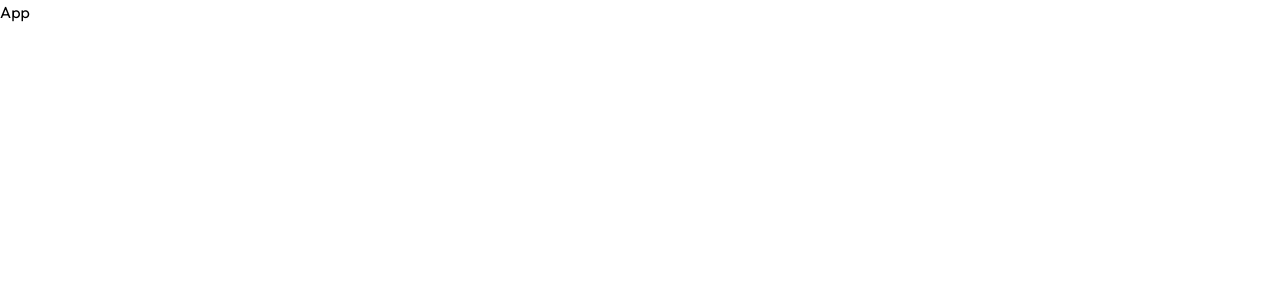
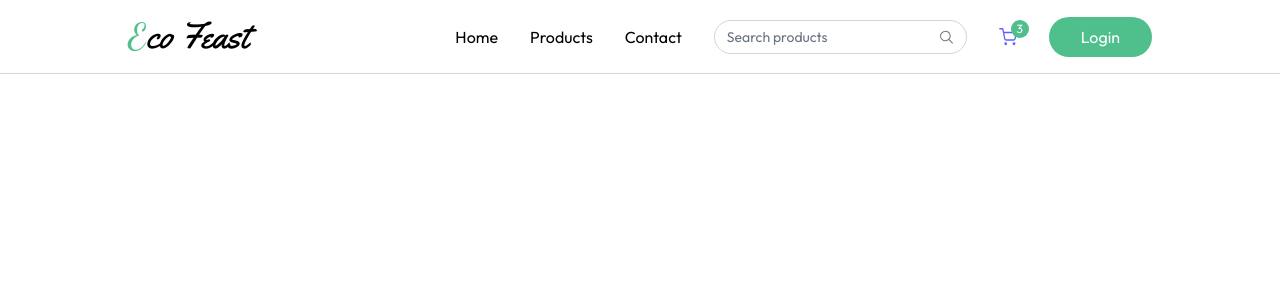
Before and after one commit to itz-Hiru/Eco-Feast-E-Commerce-Frontend, a React (Vite) app: page / in a window 1280 px wide. Shown: the top 300 px of the page. Built offline with nearby package versions, Linux system fonts and the light colour scheme.

Commit message:
Created Navbar

```diff
--- a/src/App.jsx
+++ b/src/App.jsx
@@ -1,8 +1,11 @@
 import React from 'react'
+import Navbar from './components/Navbar/Navbar'
 
 const App = () => {
   return (
-    <div>App</div>
+    <div>
+      <Navbar />
+    </div>
   )
 }
 
--- /dev/null
+++ b/src/components/Navbar/Navbar.jsx
@@ -0,0 +1,116 @@
+import React from "react";
+import { NavLink } from "react-router-dom";
+
+const Navbar = () => {
+  const [open, setOpen] = React.useState(false);
+  return (
+    <nav className="flex items-center justify-between px-6 md:px-16 lg:px-24 xl:px-32 py-4 border-b border-gray-300 bg-white relative transition-all">
+      <NavLink to="/">
+      <h2 className="text-4xl font-yellowtail font-medium"> <span className="text-primary font-dancing">E</span>co Feast</h2>
+      </NavLink>
+
+      {/* Desktop Menu */}
+      <div className="hidden sm:flex items-center gap-8">
+        <NavLink to="/">Home</NavLink>
+        <NavLink to="/products">Products</NavLink>
+        <NavLink to="/contact">Contact</NavLink>
+
+        <div className="hidden lg:flex items-center text-sm gap-2 border border-gray-300 px-3 rounded-full">
+          <input
+            className="py-1.5 w-full bg-transparent outline-none placeholder-gray-500"
+            type="text"
+            placeholder="Search products"
+          />
+          <svg
+            width="16"
+            height="16"
+            viewBox="0 0 16 16"
+            fill="none"
+            xmlns="http://www.w3.org/2000/svg"
+          >
+            <path
+              d="M10.836 10.615 15 14.695"
+              stroke="#7A7B7D"
+              strokeWidth="1.2"
+              strokeLinecap="round"
+              strokeLinejoin="round"
+            />
+            <path
+              clipRule="evenodd"
+              d="M9.141 11.738c2.729-1.136 4.001-4.224 2.841-6.898S7.67.921 4.942 2.057C2.211 3.193.94 6.281 2.1 8.955s4.312 3.92 7.041 2.783"
+              stroke="#7A7B7D"
+              strokeWidth="1.2"
+              strokeLinecap="round"
+              strokeLinejoin="round"
+            />
+          </svg>
+        </div>
+
+        <div className="relative cursor-pointer">
+          <svg
+            width="18"
+            height="18"
+            viewBox="0 0 14 14"
+            fill="none"
+            xmlns="http://www.w3.org/2000/svg"
+          >
+            <path
+              d="M.583.583h2.333l1.564 7.81a1.17 1.17 0 0 0 1.166.94h5.67a1.17 1.17 0 0 0 1.167-.94l.933-4.893H3.5m2.333 8.75a.583.583 0 1 1-1.167 0 .583.583 0 0 1 1.167 0m6.417 0a.583.583 0 1 1-1.167 0 .583.583 0 0 1 1.167 0"
+              stroke="#615fff"
+              strokeLinecap="round"
+              strokeLinejoin="round"
+            />
+          </svg>
+          <button className="absolute -top-2 -right-3 text-xs text-white bg-primary w-[18px] h-[18px] rounded-full">
+            3
+          </button>
+        </div>
+
+        <button className="cursor-pointer px-8 py-2 bg-primary hover:bg-primary-dull transition text-white rounded-full">
+          Login
+        </button>
+      </div>
+
+      <button
+        onClick={() => (open ? setOpen(false) : setOpen(true))}
+        aria-label="Menu"
+        className="sm:hidden cursor-pointer"
+      >
+        {/* Menu Icon SVG */}
+        <svg
+          width="21"
+          height="15"
+          viewBox="0 0 21 15"
+          fill="none"
+          xmlns="http://www.w3.org/2000/svg"
+        >
+          <rect width="21" height="1.5" rx=".75" fill="#426287" />
+          <rect x="8" y="6" width="13" height="1.5" rx=".75" fill="#426287" />
+          <rect x="6" y="13" width="15" height="1.5" rx=".75" fill="#426287" />
+        </svg>
+      </button>
+
+      {/* Mobile Menu */}
+      <div
+        className={`${
+          open ? "flex" : "hidden"
+        } absolute top-[60px] left-0 w-full bg-white shadow-md py-4 flex-col items-start gap-2 px-5 text-sm md:hidden`}
+      >
+        <a href="#" className="block">
+          Home
+        </a>
+        <a href="#" className="block">
+          About
+        </a>
+        <a href="#" className="block">
+          Contact
+        </a>
+        <button className="cursor-pointer px-6 py-2 mt-2 bg-primary hover:bg-primary-dull transition text-white rounded-full text-sm">
+          Login
+        </button>
+      </div>
+    </nav>
+  );
+};
+
+export default Navbar;
--- a/src/index.css
+++ b/src/index.css
@@ -1,4 +1,4 @@
-@import url('https://fonts.googleapis.com/css2?family=Outfit:wght@100..900&display=swap');
+@import url('https://fonts.googleapis.com/css2?family=Dancing+Script:wght@400..700&family=Outfit:wght@100..900&family=Yellowtail&display=swap');
 @import "tailwindcss";
 
 * {
@@ -9,3 +9,12 @@
     --color-primary: #4FBF8B;
     --color-primary-dull: #44AE7C;
 }
+
+
+.font-dancing {
+    font-family: "Dancing Script", cursive;
+}
+
+.font-yellowtail {
+    font-family: "Yellowtail", cursive;
+}
--- a/src/main.jsx
+++ b/src/main.jsx
@@ -1,7 +1,7 @@
 import { createRoot } from "react-dom/client";
 import { BrowserRouter } from "react-router-dom";
 import App from "./App.jsx";
-import { AppContextProvider } from "./components/AppContext.jsx";
+import { AppContextProvider } from "./context/AppContext.jsx";
 import "./index.css";
 
 createRoot(document.getElementById("root")).render(
```
Also changed, not shown: src/context/AppContext.jsx (renamed from src/components/AppContext.jsx).
